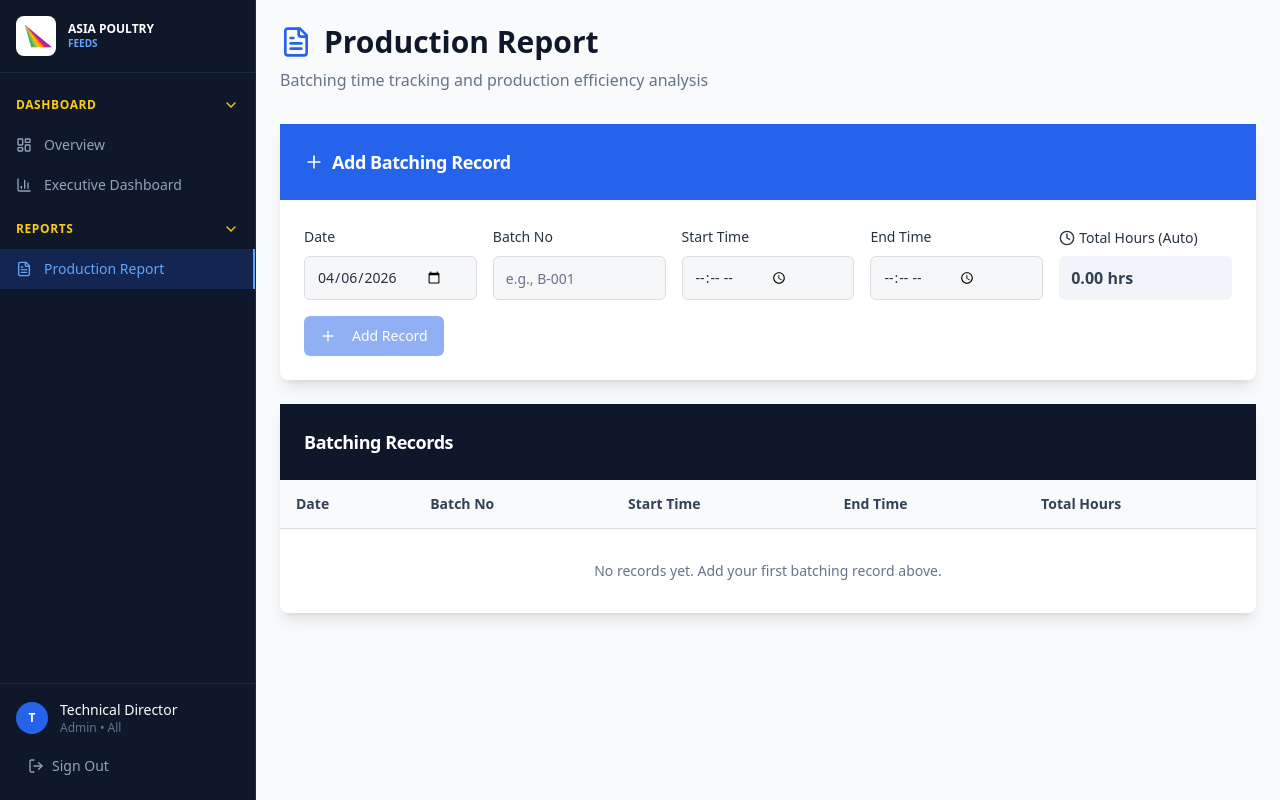
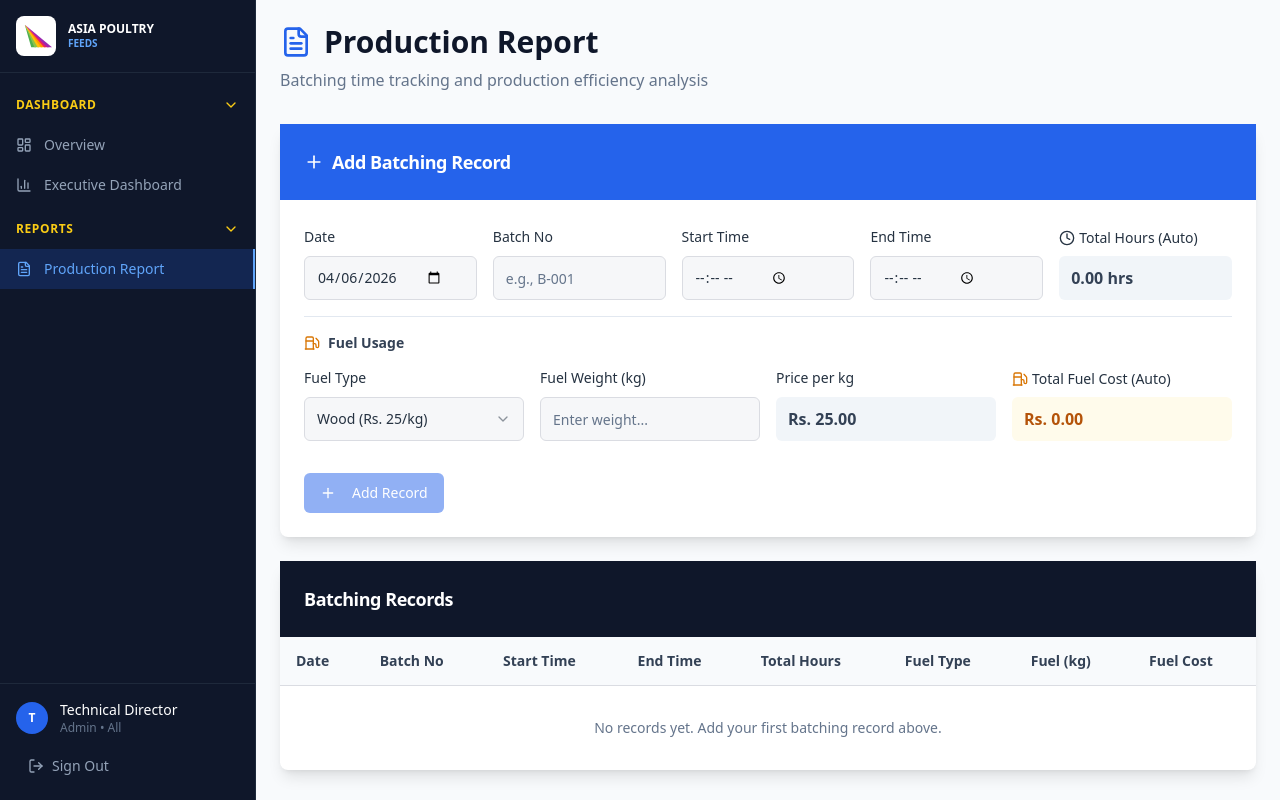
Before and after one commit to cmmsasiaserver-netizen/furnace, a Next.js app: page /dashboard/production-report in a window 1280 px wide. Built offline with nearby package versions, Linux system fonts and the light colour scheme.

Commit message:
feat: add fuel tracking to production report - Wood, Pellet, Fibre, Wood Husk with auto-calculated prices

```diff
--- a/app/dashboard/production-report/page.tsx
+++ b/app/dashboard/production-report/page.tsx
@@ -7,7 +7,24 @@ import { Button } from "@/components/ui/button";
 import { Input } from "@/components/ui/input";
 import { Label } from "@/components/ui/label";
 import { Table, TableBody, TableCell, TableHead, TableHeader, TableRow } from "@/components/ui/table";
-import { Plus, FileText, Clock } from "lucide-react";
+import { Select, SelectContent, SelectItem, SelectTrigger, SelectValue } from "@/components/ui/select";
+import { Plus, FileText, Clock, Fuel } from "lucide-react";
+
+type FuelType = "wood" | "pellet" | "fibre" | "wood-husk";
+
+const FUEL_PRICES: Record<FuelType, number> = {
+  wood: 25,
+  pellet: 52,
+  fibre: 12,
+  "wood-husk": 14.25,
+};
+
+const FUEL_LABELS: Record<FuelType, string> = {
+  wood: "Wood",
+  pellet: "Pellet",
+  fibre: "Fibre",
+  "wood-husk": "Wood Husk",
+};
 
 interface BatchingRecord {
   id: string;
@@ -16,6 +33,9 @@ interface BatchingRecord {
   startTime: string;
   endTime: string;
   totalHours: number;
+  fuelType: FuelType;
+  fuelWeight: number;
+  fuelCost: number;
 }
 
 export default function ProductionReportPage() {
@@ -25,6 +45,9 @@ export default function ProductionReportPage() {
     batchNo: "",
     startTime: "",
     endTime: "",
+    fuelType: "wood",
+    fuelWeight: 0,
+    fuelCost: 0,
   });
 
   // Calculate hours when start or end time changes
@@ -45,6 +68,19 @@ export default function ProductionReportPage() {
     return Math.round(hours * 100) / 100; // Round to 2 decimal places
   };
 
+  // Calculate fuel cost when fuel type or weight changes
+  const calculateFuelCost = (fuelType: FuelType, fuelWeight: number): number => {
+    if (!fuelType || !fuelWeight) return 0;
+    return Math.round(fuelWeight * FUEL_PRICES[fuelType] * 100) / 100;
+  };
+
+  useEffect(() => {
+    if (newRecord.fuelType && newRecord.fuelWeight !== undefined) {
+      const cost = calculateFuelCost(newRecord.fuelType, newRecord.fuelWeight);
+      setNewRecord(prev => ({ ...prev, fuelCost: cost }));
+    }
+  }, [newRecord.fuelType, newRecord.fuelWeight]);
+
   useEffect(() => {
     if (newRecord.startTime && newRecord.endTime) {
       const hours = calculateHours(newRecord.startTime, newRecord.endTime);
@@ -62,6 +98,9 @@ export default function ProductionReportPage() {
       startTime: newRecord.startTime,
       endTime: newRecord.endTime,
       totalHours: newRecord.totalHours || 0,
+      fuelType: newRecord.fuelType || "wood",
+      fuelWeight: newRecord.fuelWeight || 0,
+      fuelCost: newRecord.fuelCost || 0,
     };
 
     setRecords([...records, record]);
@@ -71,6 +110,9 @@ export default function ProductionReportPage() {
       startTime: "",
       endTime: "",
       totalHours: 0,
+      fuelType: "wood",
+      fuelWeight: 0,
+      fuelCost: 0,
     });
   };
 
@@ -96,7 +138,7 @@ export default function ProductionReportPage() {
             </CardTitle>
           </CardHeader>
           <CardContent className="p-6">
-            <div className="grid grid-cols-1 md:grid-cols-5 gap-4 items-end">
+            <div className="grid grid-cols-1 md:grid-cols-5 gap-4 items-end mb-4">
               <div className="space-y-2">
                 <Label htmlFor="date" className="text-sm font-medium">Date</Label>
                 <Input
@@ -152,6 +194,62 @@ export default function ProductionReportPage() {
               </div>
             </div>
 
+            {/* Fuel Section */}
+            <div className="border-t border-slate-200 pt-4 mb-4">
+              <h3 className="text-sm font-semibold text-slate-700 mb-3 flex items-center gap-2">
+                <Fuel className="h-4 w-4 text-amber-600" />
+                Fuel Usage
+              </h3>
+              <div className="grid grid-cols-1 md:grid-cols-4 gap-4 items-end">
+                <div className="space-y-2">
+                  <Label htmlFor="fuelType" className="text-sm font-medium">Fuel Type</Label>
+                  <Select
+                    value={newRecord.fuelType}
+                    onValueChange={(value: FuelType) => setNewRecord({ ...newRecord, fuelType: value })}
+                  >
+                    <SelectTrigger className="h-11">
+                      <SelectValue placeholder="Select fuel..." />
+                    </SelectTrigger>
+                    <SelectContent>
+                      <SelectItem value="wood">Wood (Rs. 25/kg)</SelectItem>
+                      <SelectItem value="pellet">Pellet (Rs. 52/kg)</SelectItem>
+                      <SelectItem value="fibre">Fibre (Rs. 12/kg)</SelectItem>
+                      <SelectItem value="wood-husk">Wood Husk (Rs. 14.25/kg)</SelectItem>
+                    </SelectContent>
+                  </Select>
+                </div>
+
+                <div className="space-y-2">
+                  <Label htmlFor="fuelWeight" className="text-sm font-medium">Fuel Weight (kg)</Label>
+                  <Input
+                    id="fuelWeight"
+                    type="number"
+                    placeholder="Enter weight..."
+                    value={newRecord.fuelWeight || ""}
+                    onChange={(e) => setNewRecord({ ...newRecord, fuelWeight: parseFloat(e.target.value) || 0 })}
+                    className="h-11"
+                  />
+                </div>
+
+                <div className="space-y-2">
+                  <Label className="text-sm font-medium">Price per kg</Label>
+                  <div className="h-11 flex items-center px-3 bg-slate-100 rounded-md font-semibold text-slate-700">
+                    Rs. {newRecord.fuelType ? FUEL_PRICES[newRecord.fuelType].toFixed(2) : "0.00"}
+                  </div>
+                </div>
+
+                <div className="space-y-2">
+                  <Label className="text-sm font-medium flex items-center gap-1">
+                    <Fuel className="h-4 w-4 text-amber-600" />
+                    Total Fuel Cost (Auto)
+                  </Label>
+                  <div className="h-11 flex items-center px-3 bg-amber-50 rounded-md font-bold text-amber-700">
+                    Rs. {newRecord.fuelCost?.toFixed(2) || "0.00"}
+                  </div>
+                </div>
+              </div>
+            </div>
+
             <Button
               onClick={handleAddRecord}
               className="mt-4 bg-blue-600 hover:bg-blue-700 text-white"
@@ -177,12 +275,15 @@ export default function ProductionReportPage() {
                   <TableHead className="font-bold text-slate-700">Start Time</TableHead>
                   <TableHead className="font-bold text-slate-700">End Time</TableHead>
                   <TableHead className="font-bold text-slate-700">Total Hours</TableHead>
+                  <TableHead className="font-bold text-slate-700">Fuel Type</TableHead>
+                  <TableHead className="font-bold text-slate-700">Fuel (kg)</TableHead>
+                  <TableHead className="font-bold text-slate-700">Fuel Cost</TableHead>
                 </TableRow>
               </TableHeader>
               <TableBody>
                 {records.length === 0 ? (
                   <TableRow>
-                    <td colSpan={5} className="text-center py-8 text-slate-500">
+                    <td colSpan={8} className="text-center py-8 text-slate-500">
                       No records yet. Add your first batching record above.
                     </td>
                   </TableRow>
@@ -196,6 +297,11 @@ export default function ProductionReportPage() {
                       <TableCell className="font-bold text-emerald-600">
                         {record.totalHours.toFixed(2)} hrs
                       </TableCell>
+                      <TableCell>{FUEL_LABELS[record.fuelType]}</TableCell>
+                      <TableCell>{record.fuelWeight.toFixed(2)} kg</TableCell>
+                      <TableCell className="font-bold text-amber-600">
+                        Rs. {record.fuelCost.toFixed(2)}
+                      </TableCell>
                     </TableRow>
                   ))
                 )}
@@ -206,7 +312,7 @@ export default function ProductionReportPage() {
 
         {/* Summary Stats */}
         {records.length > 0 && (
-          <div className="grid grid-cols-1 md:grid-cols-3 gap-4 mt-6">
+          <div className="grid grid-cols-1 md:grid-cols-4 gap-4 mt-6">
             <Card className="border-none shadow">
               <CardContent className="p-4 flex items-center justify-between">
                 <div>
@@ -227,7 +333,7 @@ export default function ProductionReportPage() {
                     {records.reduce((acc, r) => acc + r.totalHours, 0).toFixed(2)}
                   </p>
                 </div>
-                <div className="h-10 w-10 bg-emerald-100 rounded-full flex items-center justify-center">
+                <div className="h-10 w-10 bg-emerald-100 rounded-full flex items-center justify-between">
                   <Clock className="h-5 w-5 text-emerald-600" />
                 </div>
               </CardContent>
@@ -236,13 +342,27 @@ export default function ProductionReportPage() {
             <Card className="border-none shadow">
               <CardContent className="p-4 flex items-center justify-between">
                 <div>
-                  <p className="text-sm text-slate-500">Avg Hours/Batch</p>
+                  <p className="text-sm text-slate-500">Total Fuel Used</p>
                   <p className="text-2xl font-bold text-slate-900">
-                    {(records.reduce((acc, r) => acc + r.totalHours, 0) / records.length).toFixed(2)}
+                    {records.reduce((acc, r) => acc + r.fuelWeight, 0).toFixed(2)} kg
                   </p>
                 </div>
                 <div className="h-10 w-10 bg-amber-100 rounded-full flex items-center justify-center">
-                  <Clock className="h-5 w-5 text-amber-600" />
+                  <Fuel className="h-5 w-5 text-amber-600" />
+                </div>
+              </CardContent>
+            </Card>
+
+            <Card className="border-none shadow">
+              <CardContent className="p-4 flex items-center justify-between">
+                <div>
+                  <p className="text-sm text-slate-500">Total Fuel Cost</p>
+                  <p className="text-2xl font-bold text-slate-900">
+                    Rs. {records.reduce((acc, r) => acc + r.fuelCost, 0).toFixed(2)}
+                  </p>
+                </div>
+                <div className="h-10 w-10 bg-rose-100 rounded-full flex items-center justify-center">
+                  <Fuel className="h-5 w-5 text-rose-600" />
                 </div>
               </CardContent>
             </Card>
```
